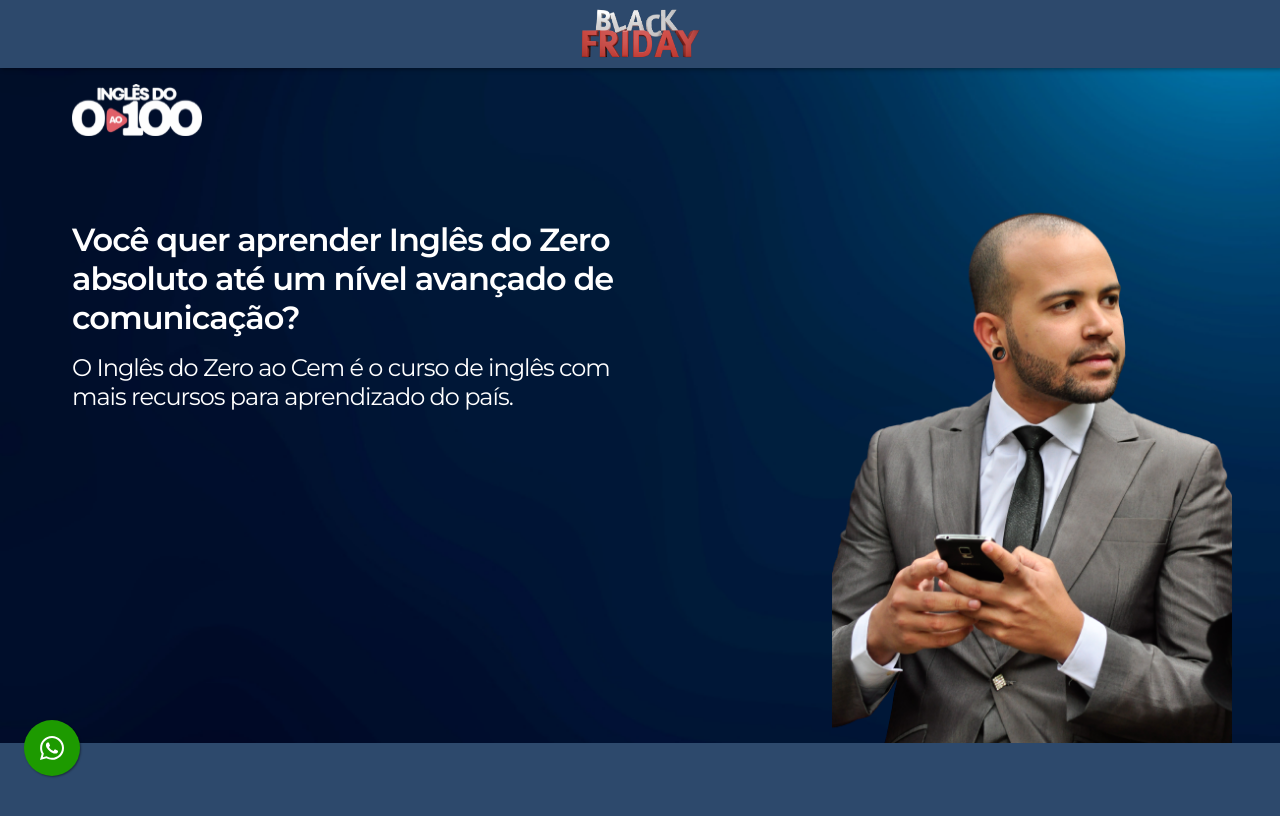
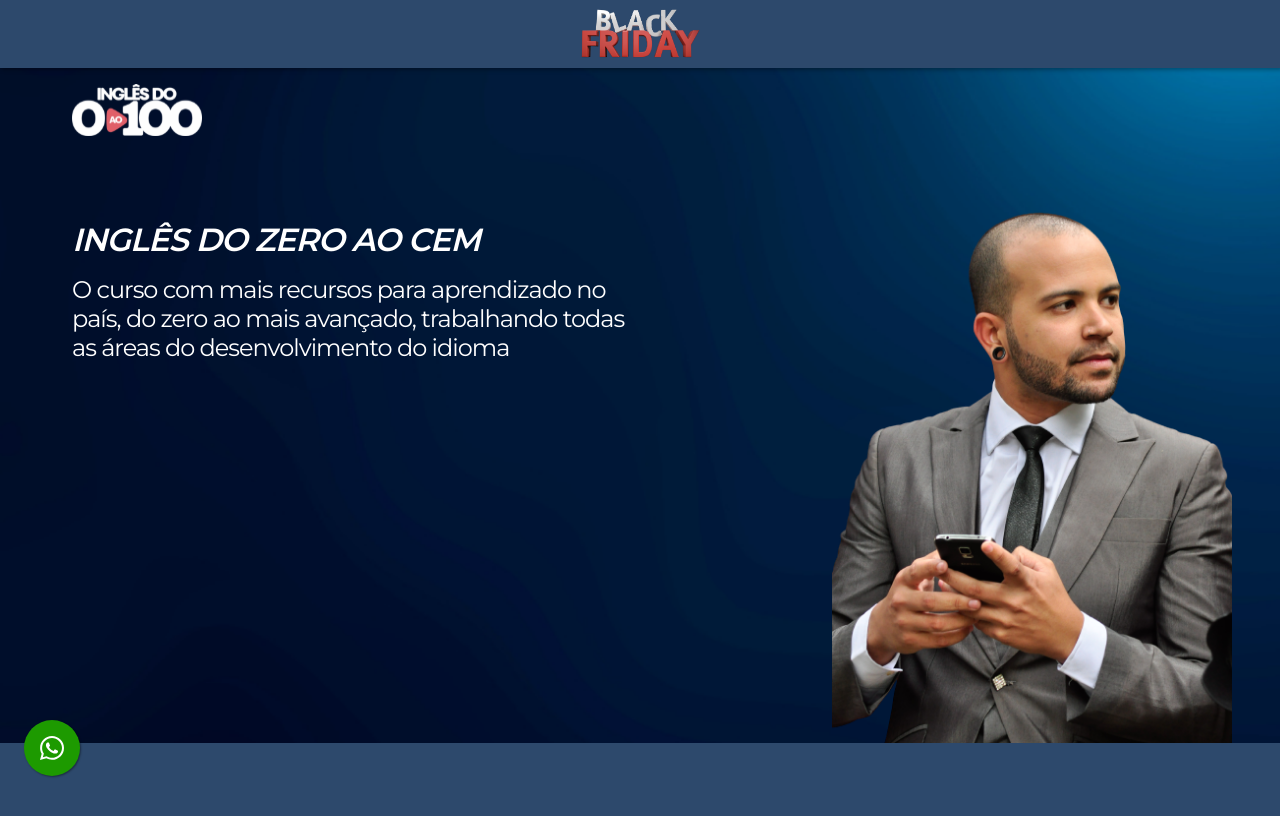
Before and after one commit to Solvum-Tecnologia/ingles-do-0-ao-100, a React (Create React App) app: page / in a window 1280 px wide. Shown: the top 816 px of the page. Built offline with nearby package versions, Linux system fonts and the light colour scheme.

Commit message:
feat: banner image

```diff
--- a/src/pages/Home/index.tsx
+++ b/src/pages/Home/index.tsx
@@ -35,13 +35,11 @@
           <div className="banner">
             <div className="text-men">
               <div className="text">
-                <h2 data-aos="zoom-in">
-                  Você quer aprender Inglês do Zero absoluto até um nível
-                  avançado de comunicação?
-                </h2>
+                <h2 data-aos="zoom-in">INGLÊS DO ZERO AO CEM</h2>
                 <h3 data-aos="fade-up" data-aos-delay="200">
-                  {`O Inglês do Zero ao Cem é o curso de inglês com mais recursos
-                  para aprendizado do país.`}
+                  {`
+                    O curso com mais recursos para aprendizado no país, do zero ao mais avançado, trabalhando todas as áreas do desenvolvimento do idioma
+                  `}
                 </h3>
               </div>
 
--- a/src/pages/Home/styles.ts
+++ b/src/pages/Home/styles.ts
@@ -72,6 +72,7 @@
         h2 {
           font-weight: bold;
           font-size: 2rem;
+          font-style: italic;
         }
 
         h3 {
```
